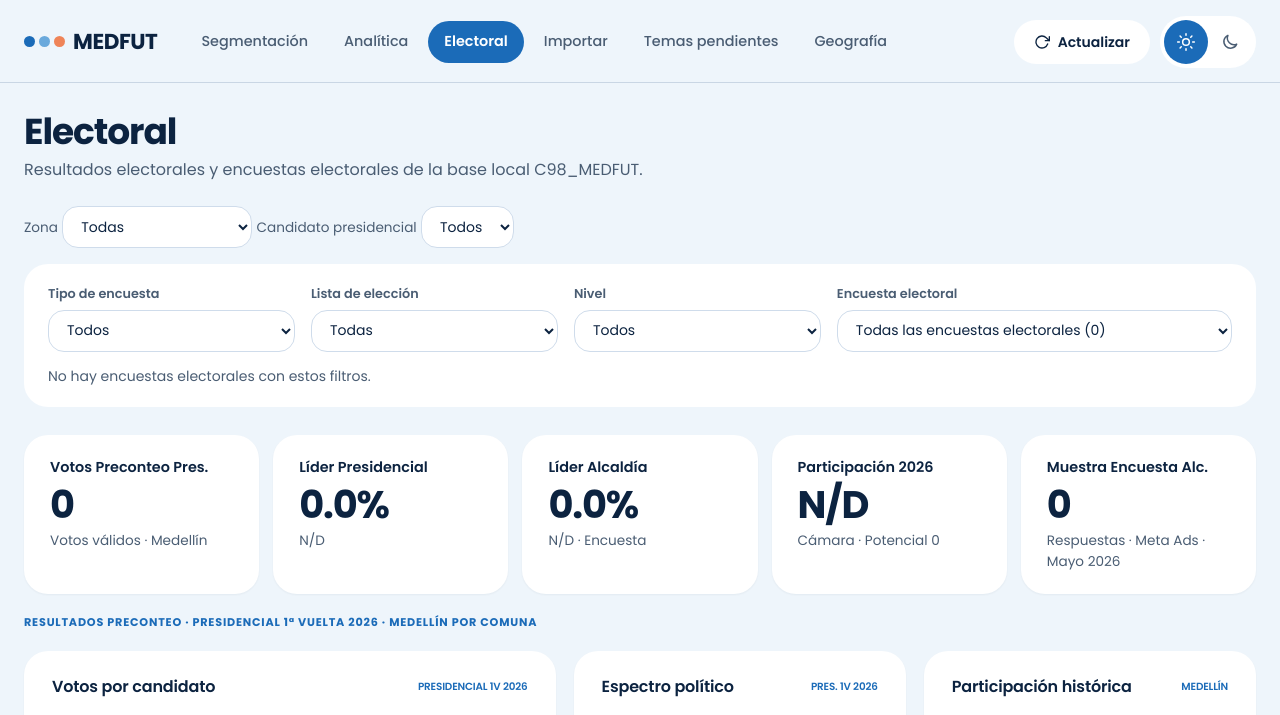
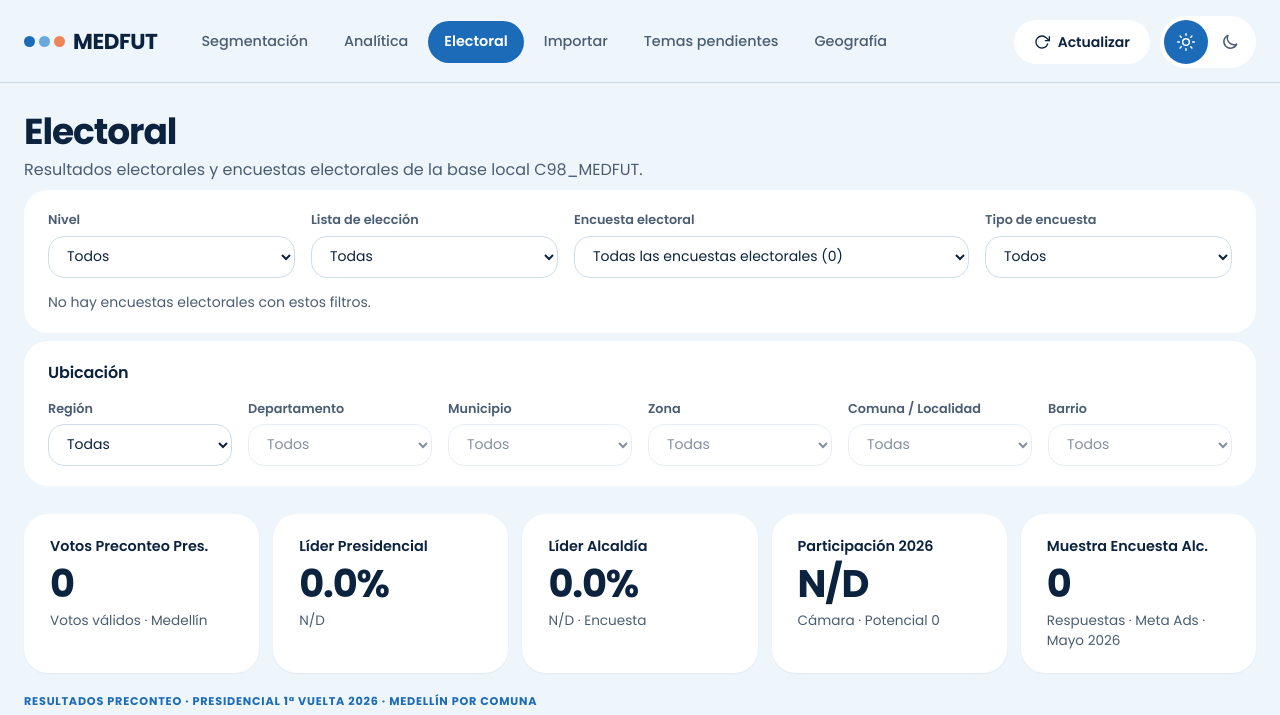
Before and after one commit to mercadeoVO/get, a PHP site: page /medfut/dashboard_local.html in a window 1280 px wide. Shown: the top 715 px of the page. Run offline with PHP 8.4, Linux system fonts and the light colour scheme; data that the repository does not hold is empty.

Commit message:
Electoral: reordenar selectores y agregar bloque de ubicación
- Orden: Nivel, Lista de elección, Encuesta electoral, Tipo de encuesta.
- Se quitan de la vista Zona y Candidato presidencial (quedan ocultos
  con su valor por defecto porque las gráficas los leen).
- Nuevo bloque "Ubicación" debajo, con filtros en cascada Región →
  Departamento → Municipio → Zona → Comuna/Localidad → Barrio, desde
  c98geo_api.php. La selección queda en window.ELECTORAL_GEO y emite el
  evento electoral:geo.

Co-Authored-By: Claude Sonnet 5.5 <noreply@anthropic.com>

```diff
--- a/app/c98geo_dashboard.html
+++ b/app/c98geo_dashboard.html
@@ -219,7 +219,7 @@ body{font-family:-apple-system,BlinkMacSystemFont,'Segoe UI',Roboto,sans-serif;
 @keyframes rowFlash{0%{background:rgba(56,189,248,.35)}100%{background:transparent}}
 tr.row-flash td{animation:rowFlash 1.6s ease-out}
 </style>
-<link rel="stylesheet" href="visor.css?v=26">
+<link rel="stylesheet" href="visor.css?v=27">
 <script src="visor.js?v=10"></script>
 </head>
 <body>
--- a/app/dashboard_local.html
+++ b/app/dashboard_local.html
@@ -86,7 +86,7 @@ tbody tr:hover td{background:#232640}
 @media(max-width:1100px){.kpi-grid{grid-template-columns:repeat(3,1fr)}.grid3{grid-template-columns:1fr 1fr}}
 @media(max-width:768px){main{padding:12px 14px}.kpi-grid{grid-template-columns:repeat(2,1fr)}.grid2,.grid3{grid-template-columns:1fr}header{padding:14px}}
 </style>
-<link rel="stylesheet" href="visor.css?v=26">
+<link rel="stylesheet" href="visor.css?v=27">
 <script src="visor.js?v=10"></script>
 </head>
 <body>
@@ -98,27 +98,32 @@ tbody tr:hover td{background:#232640}
 
 <div id="v-nav" data-page="electoral" data-refresh="loadAll()"></div>
 <div class="page-hd"><h1 class="page-title">Electoral</h1><p class="page-sub">Resultados electorales y encuestas electorales de la base local C98_MEDFUT.</p></div>
-<div class="filter-bar">
-  <label class="filter-label" for="fil-zona">Zona</label>
-  <select id="fil-zona" class="filter-select" onchange="applyFilters()">
-    <option value="all">Todas</option>
-    <option value="COMUNA">Solo comunas</option>
-    <option value="CORREGIMIENTO">Solo corregimientos</option>
-  </select>
-  <label class="filter-label" for="fil-cand">Candidato presidencial</label>
-  <select id="fil-cand" class="filter-select" onchange="applyFilters()">
-    <option value="all">Todos</option>
-  </select>
+<!-- Zona y candidato presidencial ya no se muestran; el código de las gráficas los lee, así que quedan ocultos con su valor por defecto. -->
+<div hidden>
+  <select id="fil-zona"><option value="all">Todas</option></select>
+  <select id="fil-cand"><option value="all">Todos</option></select>
 </div>
 
 <section class="enc-panel" aria-label="Encuestas electorales">
   <div class="enc-grid">
+    <div><label for="enc-nivel">Nivel</label><select id="enc-nivel" onchange="loadEncuestas()"></select></div>
+    <div><label for="enc-lista">Lista de elección</label><select id="enc-lista" onchange="loadEncuestas()"></select></div>
+    <div class="enc-wide"><label for="enc-sel">Encuesta electoral</label><select id="enc-sel" onchange="renderEncDetalle()"></select></div>
     <div><label for="enc-tipo">Tipo de encuesta</label><select id="enc-tipo" onchange="loadEncuestas()"></select></div>
-    <div><label for="enc-lista">Lista de elección</label><select id="enc-lista" onchange="loadEncuestas()"></select></div>
-    <div><label for="enc-nivel">Nivel</label><select id="enc-nivel" onchange="loadEncuestas()"></select></div>
-    <div class="enc-wide"><label for="enc-sel">Encuesta electoral</label><select id="enc-sel" onchange="renderEncDetalle()"></select></div>
   </div>
   <div id="enc-detalle" class="enc-detalle"></div>
+</section>
+
+<section class="enc-panel" id="geo-panel" aria-label="Ubicación">
+  <h2 class="enc-titulo">Ubicación</h2>
+  <div class="geo-grid">
+    <div><label for="geo-reg">Región</label><select id="geo-reg" onchange="onGeoChange('reg')"></select></div>
+    <div><label for="geo-dep">Departamento</label><select id="geo-dep" onchange="onGeoChange('dep')"></select></div>
+    <div><label for="geo-mun">Municipio</label><select id="geo-mun" onchange="onGeoChange('mun')"></select></div>
+    <div><label for="geo-zon">Zona</label><select id="geo-zon" onchange="onGeoChange('zon')"></select></div>
+    <div><label for="geo-com">Comuna / Localidad</label><select id="geo-com" onchange="onGeoChange('com')"></select></div>
+    <div><label for="geo-bar">Barrio</label><select id="geo-bar" onchange="onGeoChange('bar')"></select></div>
+  </div>
 </section>
 
 <main>
@@ -682,6 +687,47 @@ async function guardarEncMeta(id){
   }catch(err){ alert('No se pudo guardar: '+err.message); }
 }
 document.addEventListener('DOMContentLoaded',loadEncuestas);
+
+// ── Filtros geográficos en cascada: Región → Departamento → Municipio → Zona → Comuna → Barrio ──
+// Fuente: c98geo_api.php (árbol completo). La selección queda en window.ELECTORAL_GEO.
+const GEO_NIVELES=[
+  {k:'reg',id:'geo-reg',todos:'Todas',hijos:n=>n,                                  nom:n=>n.r},
+  {k:'dep',id:'geo-dep',todos:'Todos',hijos:r=>r.dptos||[],                       nom:n=>n.d},
+  {k:'mun',id:'geo-mun',todos:'Todos',hijos:d=>(d.subrs||[]).flatMap(s=>s.mpios||[]),nom:n=>n.m},
+  {k:'zon',id:'geo-zon',todos:'Todas',hijos:m=>m.detail||[],                      nom:n=>n.z},
+  {k:'com',id:'geo-com',todos:'Todas',hijos:z=>z.coms||[],                        nom:n=>n.c},
+  {k:'bar',id:'geo-bar',todos:'Todos',hijos:c=>c.bars||[],                        nom:n=>n.n},
+];
+let GEOT=[];
+window.ELECTORAL_GEO={};
+function geoNodo(i){            // nodo elegido en el nivel i (o null)
+  const v=$e(GEO_NIVELES[i].id).value; if(!v) return null;
+  return (GEO_NIVELES[i]._lista||[]).find(n=>String(n.id)===v)||null;
+}
+function geoRefill(desde){
+  for(let i=desde;i<GEO_NIVELES.length;i++){
+    const nv=GEO_NIVELES[i], padre=i===0?GEOT:geoNodo(i-1);
+    const lista=i===0?GEOT:(padre?nv.hijos(padre):[]);
+    nv._lista=lista;
+    const sel=$e(nv.id);
+    sel.innerHTML=`<option value="">${nv.todos}</option>`+lista.map(n=>`<option value="${escH(n.id)}">${escH(nv.nom(n))}</option>`).join('');
+    sel.disabled=i>0&&!padre;
+  }
+}
+function onGeoChange(k){
+  const i=GEO_NIVELES.findIndex(n=>n.k===k);
+  geoRefill(i+1);
+  window.ELECTORAL_GEO=Object.fromEntries(GEO_NIVELES.map((n,j)=>[n.k,$e(n.id).value||null]));
+  document.dispatchEvent(new CustomEvent('electoral:geo',{detail:window.ELECTORAL_GEO}));
+}
+async function loadGeoFiltros(){
+  try{
+    const d=await fetch('c98geo_api.php').then(r=>r.json());
+    if(!d.ok) throw new Error(d.error||'Error');
+    GEOT=d.data; geoRefill(0);
+  }catch(err){ $e('geo-panel').insertAdjacentHTML('beforeend',`<p class="enc-detalle">No se pudo cargar la ubicación: ${escH(err.message)}</p>`); }
+}
+document.addEventListener('DOMContentLoaded',loadGeoFiltros);
 </script>
 <script>V.onTheme(function(){ location.reload(); });</script>
 </body>
--- a/app/leads_analytics.html
+++ b/app/leads_analytics.html
@@ -142,7 +142,7 @@ tbody tr:hover{background:rgba(99,102,241,.05)}
 
 footer{text-align:center;padding:18px;color:var(--muted);font-size:.67rem}
 </style>
-<link rel="stylesheet" href="visor.css?v=26">
+<link rel="stylesheet" href="visor.css?v=27">
 <script src="visor.js?v=10"></script>
 </head>
 <body>
--- a/app/leads_import.html
+++ b/app/leads_import.html
@@ -171,7 +171,7 @@ code{font-family:'Courier New',monospace;background:rgba(0,0,0,.3);padding:1px 5
 .elect-badge{display:inline-block;background:#f59e0b22;border:1px solid #f59e0b;color:#f59e0b;border-radius:4px;padding:1px 7px;font-size:10px;font-weight:700;vertical-align:middle;}
 .elect-icon{font-size:13px;vertical-align:middle;}
 </style>
-<link rel="stylesheet" href="visor.css?v=26">
+<link rel="stylesheet" href="visor.css?v=27">
 <script src="visor.js?v=10"></script>
 <script>const ic = V.icon;</script>
 </head>
--- a/app/leads_segmentacion.html
+++ b/app/leads_segmentacion.html
@@ -213,7 +213,7 @@ select[multiple]{min-height:78px}
 @keyframes spin{to{transform:rotate(360deg)}}
 footer{text-align:center;padding:16px;color:var(--text-faint);font-size:.66rem}
 </style>
-<link rel="stylesheet" href="visor.css?v=26">
+<link rel="stylesheet" href="visor.css?v=27">
 <script src="visor.js?v=10"></script>
 </head>
 <body>
--- a/app/leads_temas_pendientes.html
+++ b/app/leads_temas_pendientes.html
@@ -111,7 +111,7 @@ body{background:var(--bg);color:var(--text);font-family:'Segoe UI',system-ui,san
 .alert-err{background:rgba(239,68,68,.12);border:1px solid rgba(239,68,68,.3);color:#fca5a5;}
 .hidden{display:none;}
 </style>
-<link rel="stylesheet" href="visor.css?v=26">
+<link rel="stylesheet" href="visor.css?v=27">
 <script src="visor.js?v=10"></script>
 </head>
 <body>
--- a/app/visor.css
+++ b/app/visor.css
@@ -320,3 +320,11 @@ select.mpio-input{padding:9px 14px!important;font-size:.875rem!important;width:3
 .enc-chip b{color:inherit;font-weight:600;margin-right:4px}
 .enc-chip-vacio{background:var(--warn-bg);color:var(--warn-ink)}
 @media(max-width:900px){.enc-grid{grid-template-columns:1fr 1fr}.enc-panel{margin:0 16px 8px}}
+.enc-grid{grid-template-columns:minmax(0,1fr) minmax(0,1fr) minmax(0,1.6fr) minmax(0,1fr)!important}
+.enc-titulo{font-size:1rem;font-weight:600;margin:0 0 14px;letter-spacing:-.01em}
+.geo-grid{display:grid;grid-template-columns:repeat(6,minmax(0,1fr));gap:16px}
+.geo-grid label{display:block;font-size:.8rem;font-weight:600;color:var(--muted);margin-bottom:6px}
+.geo-grid select{width:100%}
+.geo-grid select:disabled{opacity:.5}
+@media(max-width:1100px){.geo-grid{grid-template-columns:repeat(3,minmax(0,1fr))}}
+@media(max-width:900px){.enc-grid{grid-template-columns:1fr 1fr!important}.geo-grid{grid-template-columns:1fr 1fr}}
```
